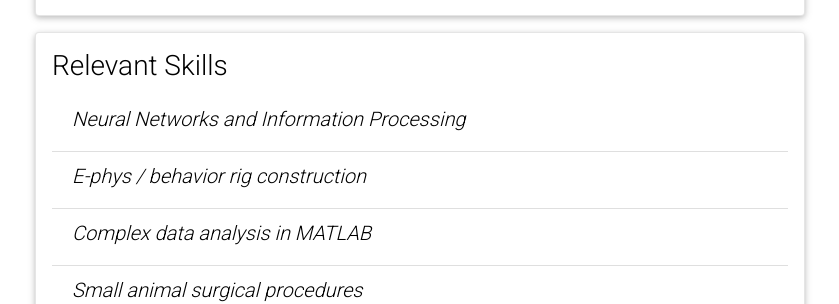
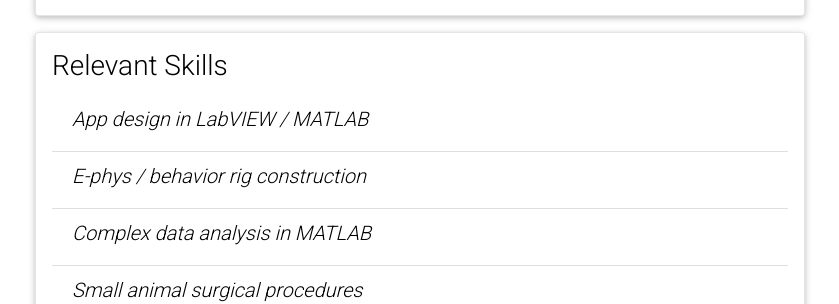
Before and after one commit to benganor/BGO, a Jekyll site: the page built from _pages/cv.md, in a window 1280 px wide and 900 px high, scrolled down 693 px. Shown: the part 329-633 px from the top of the window, without its empty margins (220-1059 px from the left). Built offline with Jekyll 4.4.1, drawn with Linux system fonts in a browser that asks for light colours; comment, search, counter and statistics services are not loaded; a style sheet for code colours, icons or effects is not loaded.

Commit message:
update typo

```diff
--- a/_data/cv.yml
+++ b/_data/cv.yml
@@ -64,7 +64,7 @@
 - title: Relevant Skills
   type: nested_list
   contents:
-    - title: Neural Networks and Information Processing
+    - title: App design in LabVIEW / MATLAB
  #     items:
  #       - Description 1.
  #       - Description 2.
```
Also changed, not shown: assets/img/profile_pic_CV.jpg (renamed from assets/img/profile_pic_website.jpg).
